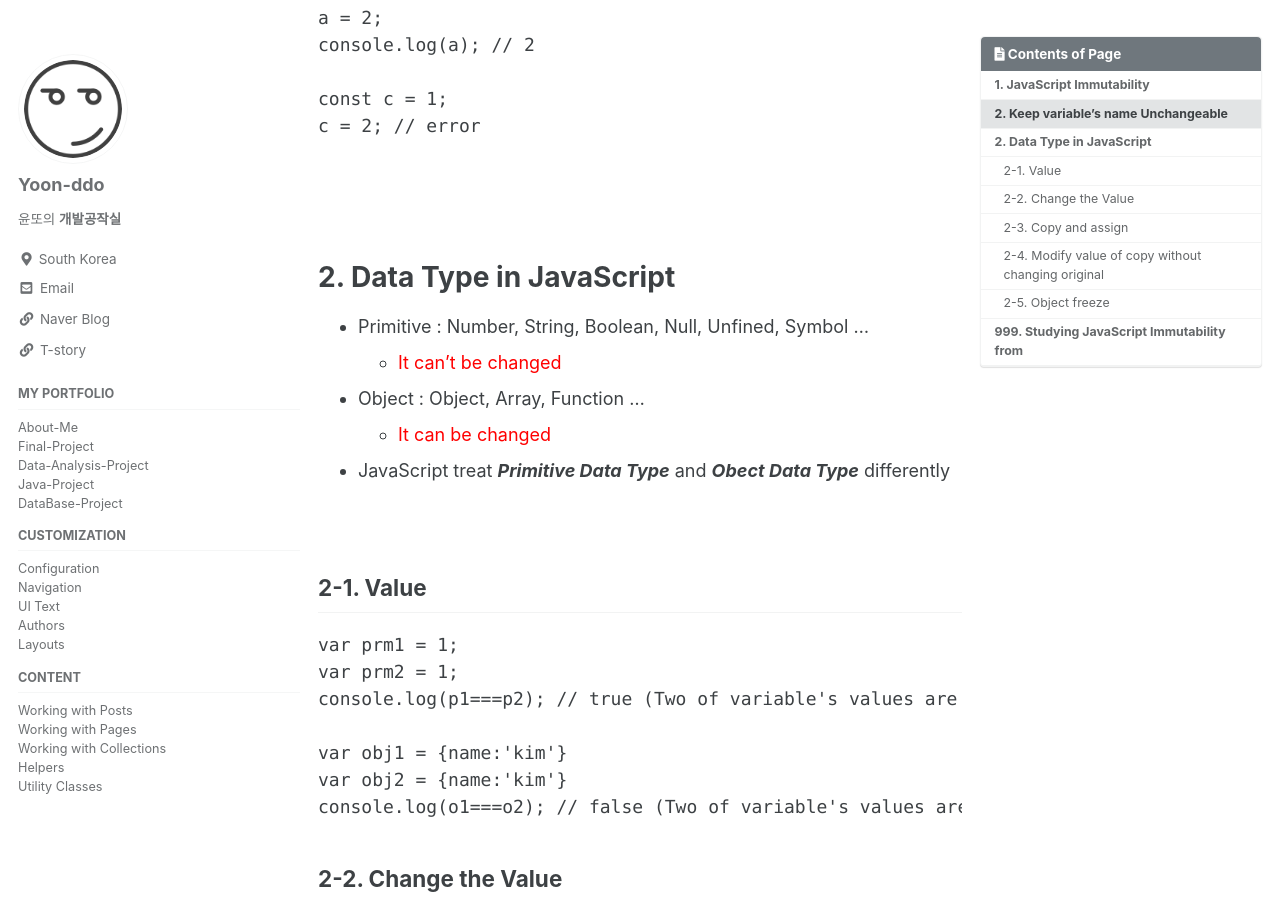
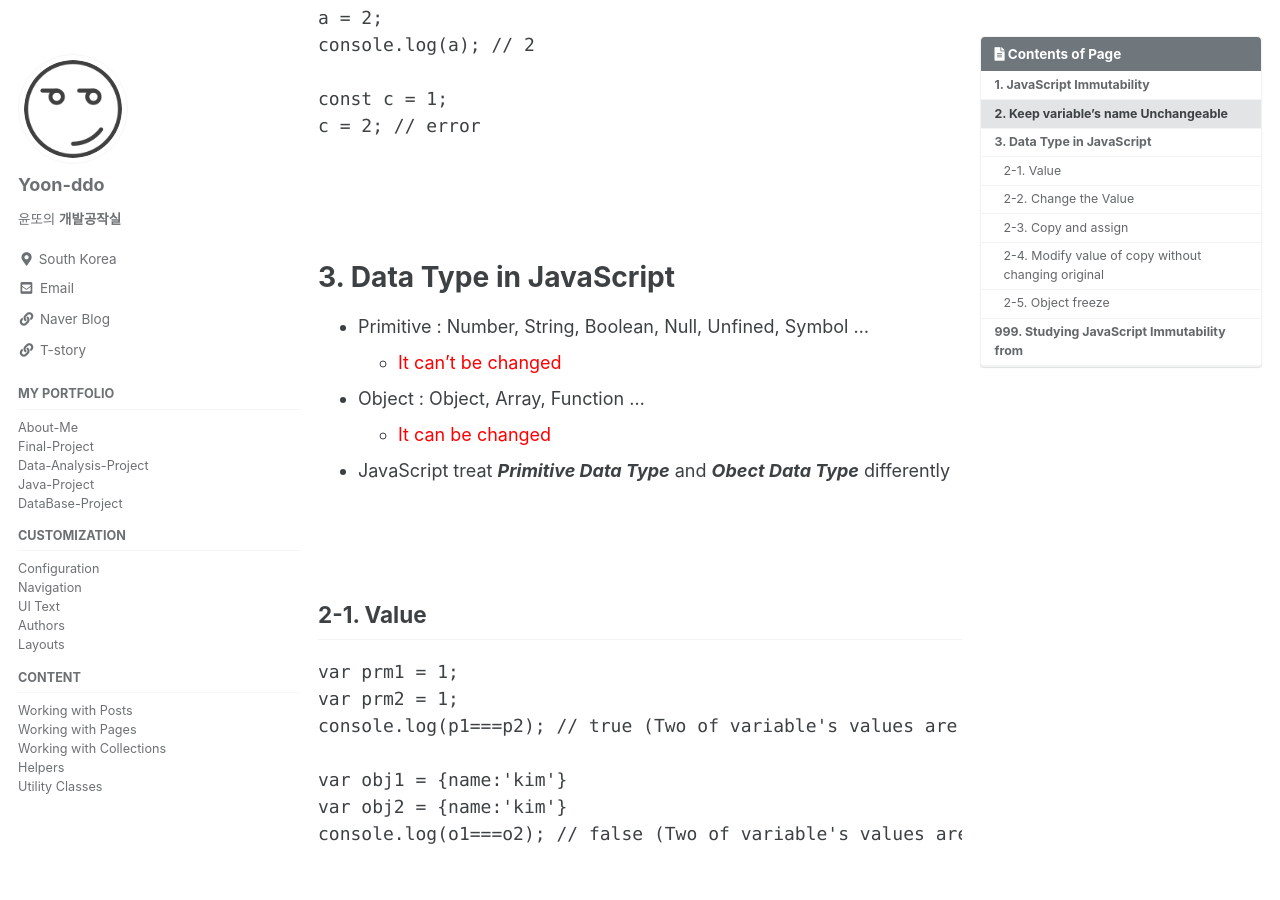
Before and after one commit to Yoon-ddo/Yoon-ddo.github.io, a Jekyll site: the page built from _posts/2023-12-03-React03_JavaScript Immutability.md, in a window 1280 px wide and 900 px high, scrolled down 842 px. Built offline with Jekyll 4.4.1, drawn with Linux system fonts in a browser that asks for light colours; cached includes are drawn as plain includes.

Commit message:
Update 2023-12-03-React03_JavaScript Immutability.md

````diff
--- a/_posts/2023-12-03-React03_JavaScript Immutability.md
+++ b/_posts/2023-12-03-React03_JavaScript Immutability.md
@@ -37,14 +37,14 @@ c = 2; // error
 
 <br><br><br>
 
-# 2. Data Type in JavaScript
+# 3. Data Type in JavaScript
 * Primitive : Number, String, Boolean, Null, Unfined, Symbol ...
   * <span style="color:red">It can't be changed</span>
 * Object : Object, Array, Function ...
   * <span style="color:red">It can be changed</span>
 * JavaScript treat ***Primitive Data Type*** and ***Obect Data Type*** differently
 
-<br>
+<br><br>
 
 ## 2-1. Value
 
@@ -57,6 +57,8 @@ var obj1 = {name:'kim'}
 var obj2 = {name:'kim'}
 console.log(o1===o2); // false (Two of variable's values are in different place.)
 ```
+
+<br>
 
 ## 2-2. Change the Value
 
@@ -79,6 +81,8 @@ obj3.name = 'Kevin';
 console.log(obj1, obj3, obj1 === obj3); // {name:'Kevin'} {name:'Kevin'} true
 ```
 
+<br>
+
 ## 2-3. Copy and assign
 
 ```JavaScript
@@ -89,6 +93,8 @@ console.log(obj2); // {name:'John'}
 obj2.name = 'Kevin';
 console.log(obj1, obj2, obj1 === obj2); // {name:'John'} {name:'Kevin'} false
 ```
+
+<br>
 
 ## 2-4. Modify value of copy without changing original
 
@@ -101,9 +107,12 @@ console.log(o1, o2, o1 === o2, o1.score === o2.score);
 // {name:'John', score:[1,2]} {name:'John', score:[1,2,3]} false false
 ```
 
+
 * If you obj2.score.push(3) without obj2.score = o2.score.concat() (= copy),  obj1 is also gonna change like as below
   * {name:'John', score: [1,2,3]}
   * And They are also different,  so `obj1 === obj2` return false.
+
+<br>
 
 ## 2-5. Object freeze
 * You can't change value, when you use `freeze`
@@ -119,6 +128,7 @@ obj1.name = 'John';
 console.log(obj1, obj1.age); // {age : 5}, 5
 ```
 
+
 * But you can change child's value. If you use only `Object.freeze()`
 ```JavaScript
 // But you can change child's value.
@@ -128,6 +138,7 @@ emp.name = 'Jenny';
 emp.address.city = 'Seoul';
 console.log(emp.name, emp.address.city) // Mark , Seoul
 ```
+
 
 * If you wanna keep all of Object values, command like as below
 ```JavaScript
````
